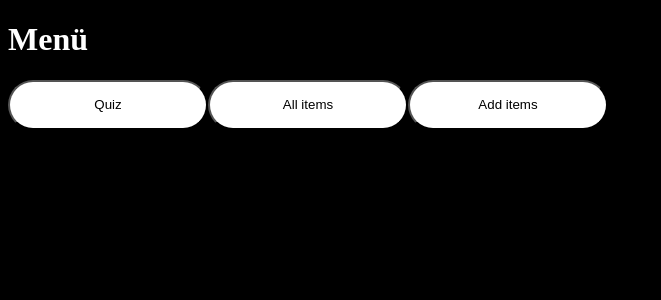
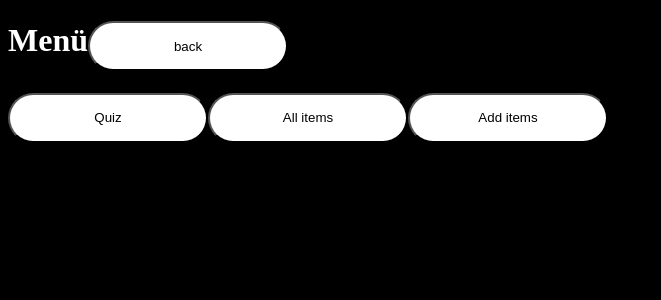
Before and after one commit to AlexGrohmann/Bok, a Next.js app: page /components/Quiz in a window 1280 px wide. Both pictures are taken after a click on the button "Start". Shown: the top 300 px of the page, without its empty margins (0-661 px from the left). Built offline with nearby package versions, Linux system fonts and the light colour scheme.

Commit message:
add back button

```diff
--- a/pages/_app.js
+++ b/pages/_app.js
@@ -40,16 +40,17 @@ export default function Home() {
             onClick={() => setStep(3)}
             onClickAll={() => setStep(4)}
             onClickAdd={() => setStep(5)}
+            goHome={() => setStep(1)}
           />
         );
       case 3:
-        return <Quiz />;
+        return <Quiz goHome={() => setStep(1)} />;
       case 4:
         if (loading) return <div>Loading...</div>;
         if (error) return <div>Error: {error}</div>;
-        return <ItemList data={data} />;
+        return <ItemList data={data} goHome={() => setStep(1)} />;
       case 5:
-        return <AddItem />;
+        return <AddItem goHome={() => setStep(1)} />;
       default:
         return <Welcome onClick={() => setStep(2)} />;
     }
--- a/pages/components/AddItem.jsx
+++ b/pages/components/AddItem.jsx
@@ -16,6 +16,7 @@ function AddItem(props) {
   };
   return (
     <div>
+      <h1>Add item <button onClick={props.goHome}>back</button></h1>
       <input
         id="de"
         placeholder="DE"
--- a/pages/components/ItemList.jsx
+++ b/pages/components/ItemList.jsx
@@ -1,11 +1,11 @@
 import Item from "./Item";
 
 function ItemList(props) {
-  const { data } = props;
+  const { data, goHome } = props;
 
   return (
     <div>
-      <h1>Data</h1>
+      <h1>Data<button onClick={goHome}>back</button></h1>
       {data &&
         data.map((item) => (
           <Item key={item._id} id={item._id} de={item.DE} hr={item.HR} />
--- a/pages/components/Menu.jsx
+++ b/pages/components/Menu.jsx
@@ -1,8 +1,8 @@
 function Menu(props) {
-  const { onClick, onClickAll, onClickAdd } = props;
+  const { onClick, onClickAll, onClickAdd, goHome } = props;
   return (
     <div>
-      <h1>Menü</h1>
+      <h1>Menü<button onClick={goHome}>back</button></h1>
       <button onClick={onClick}>Quiz</button>
       <button onClick={onClickAll}>All items</button>
       <button onClick={onClickAdd}>Add items</button>
--- a/pages/components/Quiz.jsx
+++ b/pages/components/Quiz.jsx
@@ -1,8 +1,10 @@
 function Quiz(props) {
-  const { onClick } = props;
+  const { onClick, goHome } = props;
   return (
     <div>
-      <h1>Quiz</h1>
+      <h1>
+        Quiz<button onClick={goHome}>back</button>
+      </h1>
       <button onClick={onClick}>Start</button>
     </div>
   );
--- a/pages/styles/index.css
+++ b/pages/styles/index.css
@@ -11,3 +11,11 @@ button {
     color: black;
     cursor: pointer;
 }
+
+input {
+    width: 200px;
+    height: 50px;
+    border-radius: 90px;
+    background-color: white;
+    color: black;
+}
```
